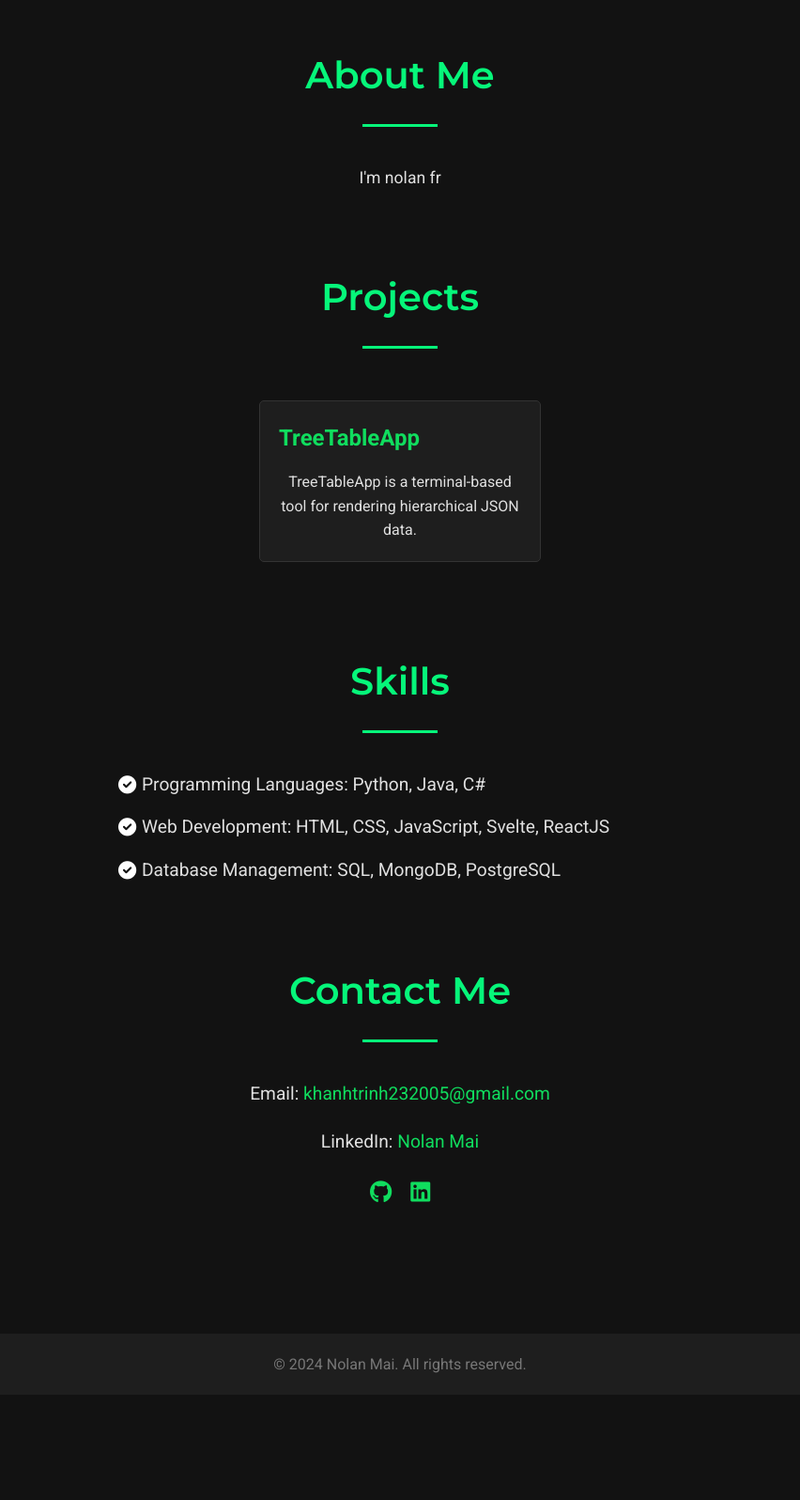
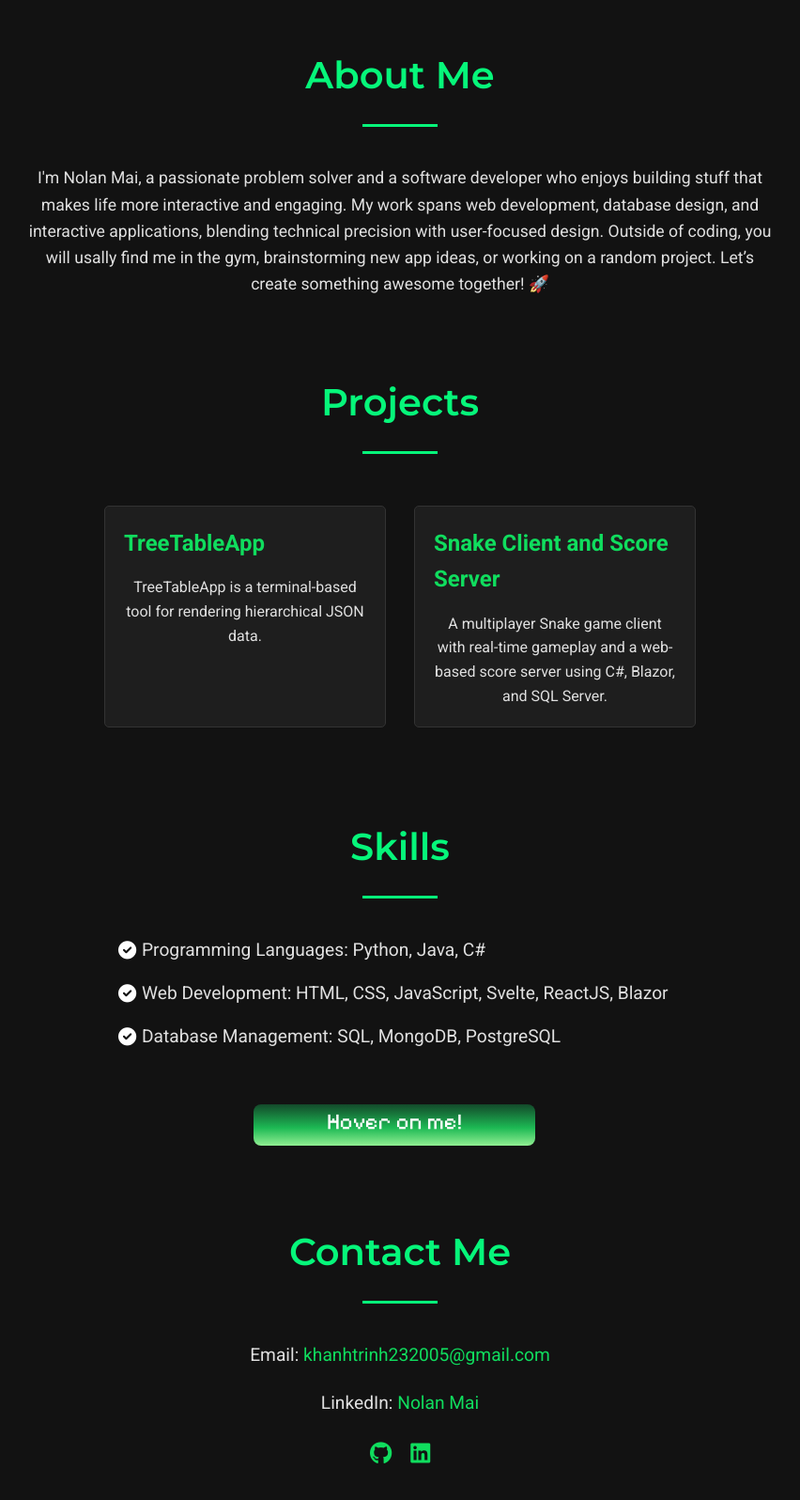
Before and after one commit to PotBorger/Portfolio, a plain HTML site: page index.html in a window 1280 px wide. Shown: the part 880-2476 px from the top of the page at 94% size, without its empty margins (214-1066 px from the left). Before the commit the page ends 2364 px from the top, so only its background shows below. Drawn offline with Linux system fonts and the light colour scheme.

Commit message:
Changed background, added resume/project.

```diff
--- a/index.html
+++ b/index.html
@@ -45,7 +45,7 @@
     <div class="parallax-bg"></div>
     <div class="header-content">
       <h1>Hello, I'm Nolan</h1>
-      <p>Computer Science Student & Aspiring Software Developer</p>
+      <p>Computer Science Student & Future Software Engineer</p>
       <a href="#contact" class="btn">Get in Touch</a>
     </div>
   </header>
@@ -55,7 +55,12 @@
     <!-- About Me Section -->
     <section id="about">
       <h2>About Me</h2>
-      <p>I'm nolan fr</p>
+      <p>I'm Nolan Mai, a passionate problem solver and a software developer who enjoys
+        building stuff that makes life more interactive and engaging.
+        My work spans web development, database design, and interactive applications,
+        blending technical precision with user-focused design. Outside of coding,
+        you will usally find me in the gym, brainstorming new app ideas, or working on a random project.
+        Let’s create something awesome together! 🚀</p>
     </section>
 
     <!-- Projects Section -->
@@ -66,6 +71,11 @@
         <div class="project-item" data-modal="modal1">
           <h3>TreeTableApp</h3>
           <p>TreeTableApp is a terminal-based tool for rendering hierarchical JSON data.</p>
+        </div>
+        <div class="project-item" data-modal="modal2">
+          <h3>Snake Client and Score Server</h3>
+          <p>A multiplayer Snake game client with real-time gameplay and a web-based score
+            server using C#, Blazor, and SQL Server.</p>
         </div>
         <!-- Repeat project items as needed -->
       </div>
@@ -83,19 +93,43 @@
           <!-- Optional: Include images or links -->
         </div>
       </div>
+      <div id="modal2" class="modal">
+        <div class="modal-content">
+          <h2>Snake Client and Score Server</h2>
+          <span class="close-button">&times;</span>
+          <p>Developed a multiplayer Snake game client and web-based
+            score server using C#, Blazor, and SQL Server. Designed a
+            responsive GUI for real-time gameplay, integrated a database
+            to store and retrieve game sessions and player statistics, and
+            built a web server to dynamically display game data through HTML pages.
+            This project utilizes my full-stack development skills and introduces me to
+             real-time application management.</br>
+             <a style="color:greenyellow" href = "https://github.com/PotBorger/Independent-Study-SCI">Link to repo</a>
+            </p>
+          <!-- Optional: Include images or links -->
+        </div>
+      </div>
       <!-- Repeat modals for each project -->
     </section>
 
+    <!-- Skills Section -->
 <!-- Skills Section -->
 <section id="skills">
   <h2>Skills</h2>
   <ul class="skills-list">
     <li>Programming Languages: Python, Java, C#</li>
-        <li>Web Development: HTML, CSS, JavaScript, Svelte, ReactJS</li>
+    <li>Web Development: HTML, CSS, JavaScript, Svelte, ReactJS, Blazor</li>
     <li>Database Management: SQL, MongoDB, PostgreSQL</li>
-        <!-- Add more skills -->
+    <!-- The "card" div triggers the resume modal -->
+    <div class="card" style="cursor:pointer;">
+      <a href="files/NOLAN MAI Resume.pdf" target="_blank" style="color:inherit; text-decoration:none;">
+        My resume
+      </a>
+    </div>
       </ul>
+
 </section>
+
 
 
     <!-- Contact Section -->
--- a/script.js
+++ b/script.js
@@ -7,10 +7,13 @@ menuToggle.addEventListener('click', () => {
   menuToggle.classList.toggle('active');
 });
 
-// Modal Functionality
+// Modal Functionality for Projects
 const projectItems = document.querySelectorAll('.project-item');
 const modals = document.querySelectorAll('.modal');
 const closeButtons = document.querySelectorAll('.close-button');
+
+// Resume Card and Modal
+const resumeCard = document.querySelector('.card');
 
 projectItems.forEach(item => {
   item.addEventListener('click', () => {
@@ -25,9 +28,11 @@ closeButtons.forEach(btn => {
   });
 });
 
+
+
 window.onclick = function(event) {
   modals.forEach(modal => {
-    if (event.target == modal) {
+    if (event.target === modal) {
       modal.style.display = 'none';
     }
   });
@@ -35,13 +40,11 @@ window.onclick = function(event) {
 
 // Smooth Scrolling
 const navLinksSmooth = document.querySelectorAll('nav ul li a');
-
 navLinksSmooth.forEach(link => {
   link.addEventListener('click', function(e) {
     if (this.hash !== '') {
       e.preventDefault();
       const hash = this.hash;
-
       document.querySelector(hash).scrollIntoView({
         behavior: 'smooth'
       });
--- a/styles.css
+++ b/styles.css
@@ -99,7 +99,7 @@ header {
 }
 
 .parallax-bg {
-  background-image: url('images/bg2.png');
+  background-image: url('images/13c0e633-1b45-4ff6-88c9-b564bbac0aee.jpg');
   background-attachment: fixed;
   background-position: center;
   background-size: cover;
@@ -109,7 +109,7 @@ header {
   width: 100%;
   height: 100%;
   z-index: -1;
-  filter: brightness(0.7);
+  filter: brightness(0.4);
 }
 
 .header-content {
@@ -192,9 +192,28 @@ section p {
   font-size: 1.1em;
 }
 
+.card {
+  background-position: center;
+  width: 50%;
+  height: var(--card-height);
+  padding: 3px;
+  position: relative;
+  border-radius: 6px;
+  justify-content: center;
+  align-items: center;
+  text-align: center;
+  display: flex;
+  font-size: 1.5em;
+  color: rgb(88 199 250 / 0%);
+  font-family: "Pixelify Sans", serif;
+  align-self: center;
+  margin-top: 7%;
+}
+
 .card:hover {
   color: rgb(255, 255, 255);
   transition: color 1s;
+  cursor: pointer;
 
 }
  .card:hover:before,
@@ -204,9 +223,10 @@ section p {
 }
 
 .card::before {
-  content: "";
-  width: 104%;
-  height: 102%;
+  content: "Hover on me!";
+  color: white;
+  width: 100%;
+  height: 100%;
   border-radius: 8px;
   background-image: linear-gradient(
     var(--rotate),
@@ -219,6 +239,46 @@ section p {
   top: -1%;
   left: -2%;
   animation: spin 2.5s linear infinite;
+}
+
+.card::after {
+  content: "Hover on me!";
+  color: white;
+  border: none;
+  position: absolute;
+  top: calc(var(--card-height) / 6);
+  left: 0;
+  right: 0;
+  z-index: -1;
+  height: 100%;
+  width: 100%;
+  margin: 0 auto;
+  transform: scale(0.8);
+  filter: blur(calc(var(--card-height) / 6));
+  background-image: linear-gradient(
+    var(--rotate),
+    #91ee92,
+    #1DB954 43%,
+    #13492a
+  );
+  opacity: 0;
+  transition: opacity 0.5s;
+  animation: spin 4s linear infinite;
+}
+
+@property --rotate {
+  syntax: "<angle>";
+  initial-value: 132deg;
+  inherits: false;
+}
+
+@keyframes spin {
+  0% {
+    --rotate: 0deg;
+  }
+  100% {
+    --rotate: 360deg;
+  }
 }
 
 /* Projects Section */
@@ -271,8 +331,9 @@ section p {
 .modal-content {
   background-color: #1e1e1e;
   margin: 5% auto;
-  padding: 20px;
-  width: 80%;
+  /* padding: 20px; */
+  width: 100%;
+  height:100%;
   position: relative;
   border-radius: 5px;
   color: #e0e0e0;
@@ -298,6 +359,9 @@ section p {
   max-width: 600px;
   margin: 0 auto;
   padding: 0;
+  display: flex;
+  flex-direction: column;
+
 }
 
 .skills-list li {
```
Also changed, not shown: 2 other files. Lines whose indentation alone changed are shown as unchanged.
